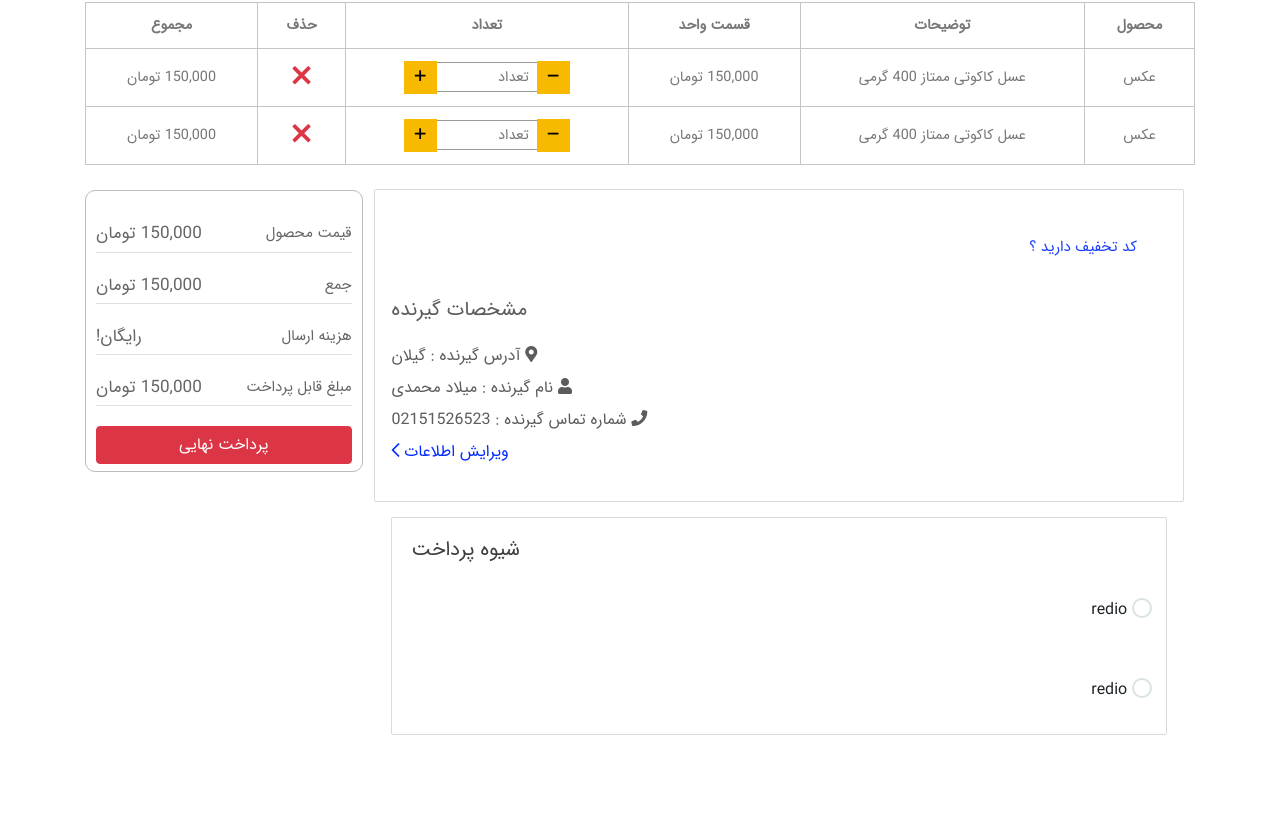
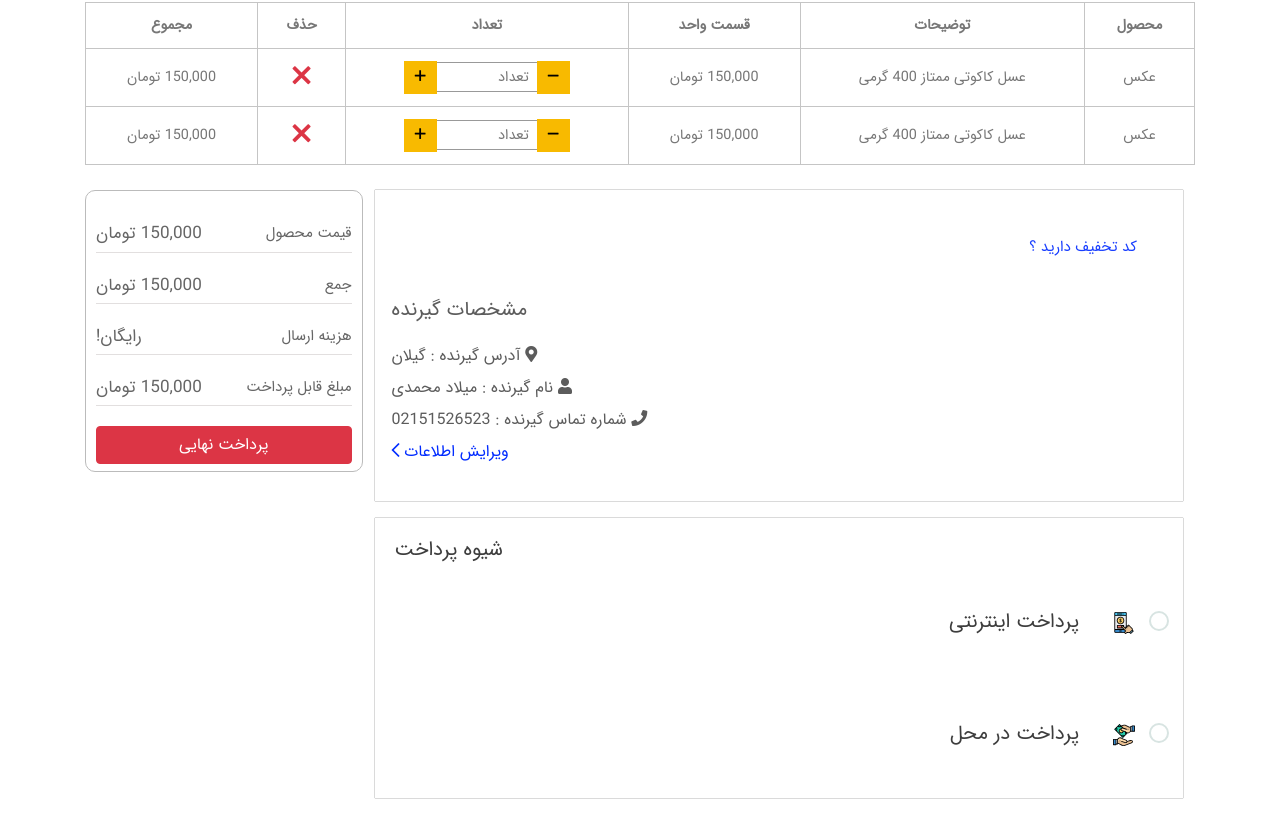
Before and after one commit to miladmohammadi82/afraalian-vue-cli, a Vue app: page /shoping-cart in a window 1280 px wide. Shown: the part 234-1072 px from the top of the page. Built offline with nearby package versions, Linux system fonts and the light colour scheme.

Commit message:
complate branch for computer

```diff
--- a/src/components/views/cartPage.vue
+++ b/src/components/views/cartPage.vue
@@ -52,6 +52,7 @@
             <li><a href="#">ویرایش اطلاعات&nbsp;<i class="far fa-chevron-left"></i></a></li>
           </ul>
         </div>
+
         <div class="nahve-pay">
           <h5>شیوه پرداخت</h5>
           <div class="py-interneti">
@@ -59,7 +60,9 @@
               <input type="radio" name="myRadioPay" id="myRadioPay" class="radio__inputPay">
 
               <div class="radio__radio-pay"></div>
-              redio
+              <img src="../../assets/svgs/1019611.svg" alt="">
+              <h5>پرداخت اینترنتی</h5>
+
             </label>
           </div>
           <div class="py-mahal">
@@ -67,7 +70,9 @@
               <input type="radio" name="myRadioPay" id="myRadioPay2" class="radio__inputPay2">
 
               <div class="radio__radio-pay2"></div>
-              redio
+              <img src="../../assets/svgs/1019607.svg" alt="">
+              <h5>پرداخت در محل</h5>
+
             </label>
           </div>
         </div>
```
Also changed, not shown: src/assets/svgs/1019607.svg (added), src/assets/svgs/1019611.svg (added), src/css/app.css.
